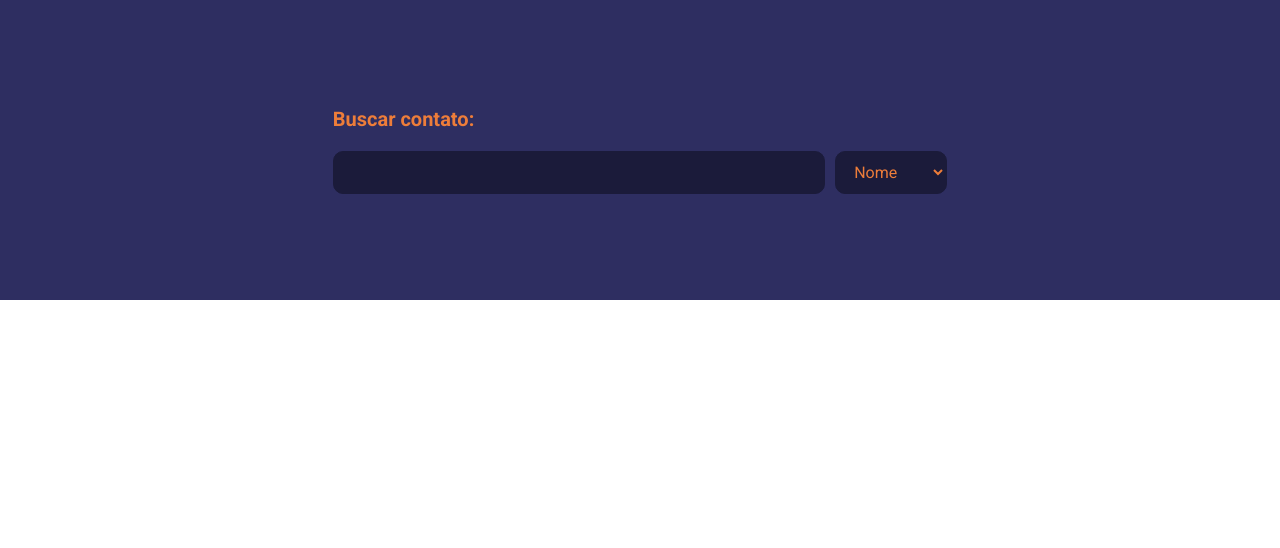
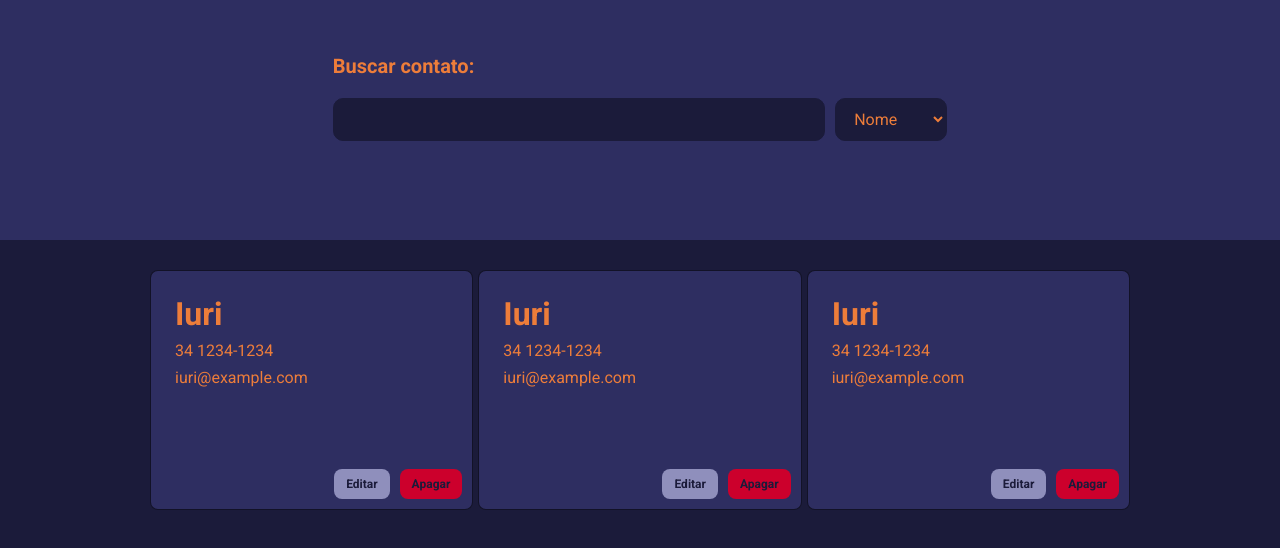
Before and after one commit to ibogar/contatos_ebac, a React (Create React App) app: page / in a window 1280 px wide. Shown: the top 548 px of the page. Built offline with nearby package versions, Linux system fonts and the light colour scheme.

Commit message:
add contact card styled component

```diff
--- a/src/App.tsx
+++ b/src/App.tsx
@@ -1,3 +1,4 @@
+import ContactCard from './components/ContactCard'
 import SearchBar from './containers/Searchbar'
 import GlobalStyle, { Body, Container, SearchContainer } from './styles'
 
@@ -10,7 +11,11 @@ function App() {
           <SearchBar />
         </Container>
       </SearchContainer>
-      <Body></Body>
+      <Body>
+        <ContactCard />
+        <ContactCard />
+        <ContactCard />
+      </Body>
     </>
   )
 }
--- /dev/null
+++ b/src/components/ContactCard/index.tsx
@@ -0,0 +1,17 @@
+import * as S from './styles'
+
+const ContactCard = () => {
+  return (
+    <S.Card>
+      <S.Name>Iuri</S.Name>
+      <S.Tel>34 1234-1234</S.Tel>
+      <S.Email>iuri@example.com</S.Email>
+      <S.ActionsContainer>
+        <S.EditBtn>Editar</S.EditBtn>
+        <S.DeleteBtn>Apagar</S.DeleteBtn>
+      </S.ActionsContainer>
+    </S.Card>
+  )
+}
+
+export default ContactCard
--- /dev/null
+++ b/src/components/ContactCard/styles.ts
@@ -0,0 +1,45 @@
+import styled from 'styled-components'
+import variables from '../../styles/variables'
+import { Button } from '../../styles'
+
+export const Card = styled.div`
+  width: 100%;
+  height: 30vh;
+  background-color: ${variables.highlightMainClr};
+  color: ${variables.textColor};
+  border: 1px solid rgba(0, 0, 0, 0.6);
+  border-radius: 8px;
+  padding: 3vh;
+  position: relative;
+`
+
+export const Name = styled.h3`
+  font-size: 32px;
+  font-weight: bold;
+`
+export const Tel = styled.p`
+  font-size: 16px;
+  padding: 1vh 0;
+`
+
+export const Email = styled.p`
+  font-size: 16px;
+`
+
+export const ActionsContainer = styled.div`
+  position: absolute;
+  right: 10px;
+  bottom: 10px;
+  display: flex;
+  gap: 10px;
+`
+
+export const DeleteBtn = styled(Button)`
+  background-color: ${variables.dangerColor};
+  color: ${variables.mainColor};
+`
+
+export const EditBtn = styled(Button)`
+  background-color: ${variables.neutralColor};
+  color: ${variables.mainColor};
+`
--- a/src/containers/Searchbar/styles.ts
+++ b/src/containers/Searchbar/styles.ts
@@ -5,6 +5,7 @@ export const InputContainer = styled.div`
   display: flex;
   flex-direction: column;
   width: 80%;
+  margin-top: 54px;
 
   div {
     display: flex;
@@ -45,7 +46,8 @@ export const Select = styled.select`
   font-size: 16px;
   cursor: pointer;
 
-  &:focus {
+  &:focus,
+  &:hover {
     outline: none;
     border-color: ${variables.textColor};
     box-shadow: 0 0 0 2px rgba(192, 105, 12, 0.3);
--- a/src/styles/index.ts
+++ b/src/styles/index.ts
@@ -18,16 +18,30 @@ export const Container = styled.div`
   height: 100%;
   display: flex;
   justify-content: center;
-  align-items: center;
 `
 
 export const SearchContainer = styled.div`
   background-color: #2e2e61;
-  height: 300px;
+  height: 30vh;
 `
 
 export const Body = styled.div`
   background-color: ${variables.mainColor};
+  height: 70vh;
+  display: grid;
+  grid-template-columns: 1fr 1fr 1fr;
+  gap: 5px;
+  padding: 30px 150px;
+  overflow-y: scroll;
+`
+
+export const Button = styled.button`
+  font-size: 12px;
+  font-weight: bold;
+  padding: 8px 12px;
+  border: none;
+  cursor: pointer;
+  border-radius: 8px;
 `
 
 export default GlobalStyle
--- a/src/styles/variables.ts
+++ b/src/styles/variables.ts
@@ -1,5 +1,8 @@
 export default {
-  mainColor: '#1B1B3A',
-  highlightMainClr: '#2E2E61',
-  textColor: '#ED7D3A'
+  mainColor: '#1b1b3a',
+  highlightMainClr: '#2e2e61',
+  textColor: '#ed7d3a',
+  dangerColor: '#cc002c',
+  positiveColor: '',
+  neutralColor: '#8f8fbc'
 }
```
